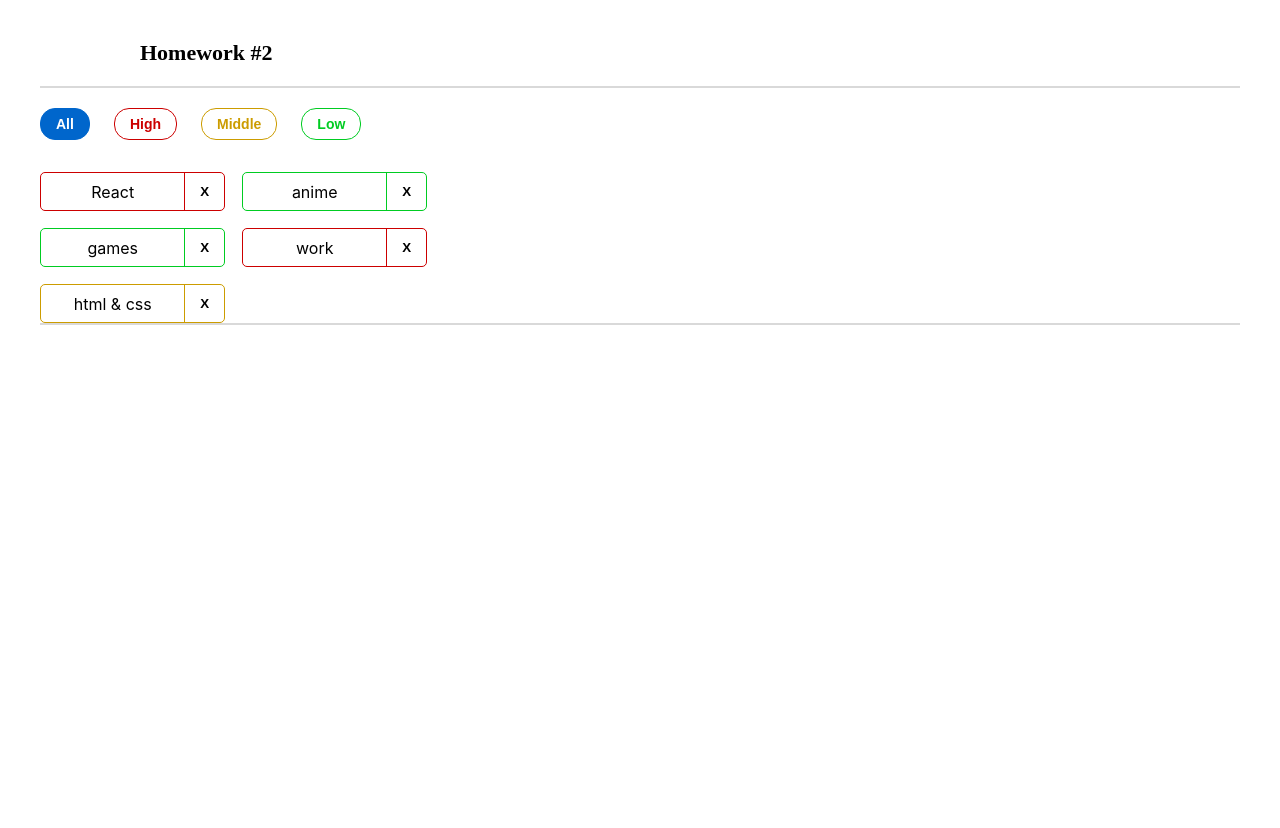
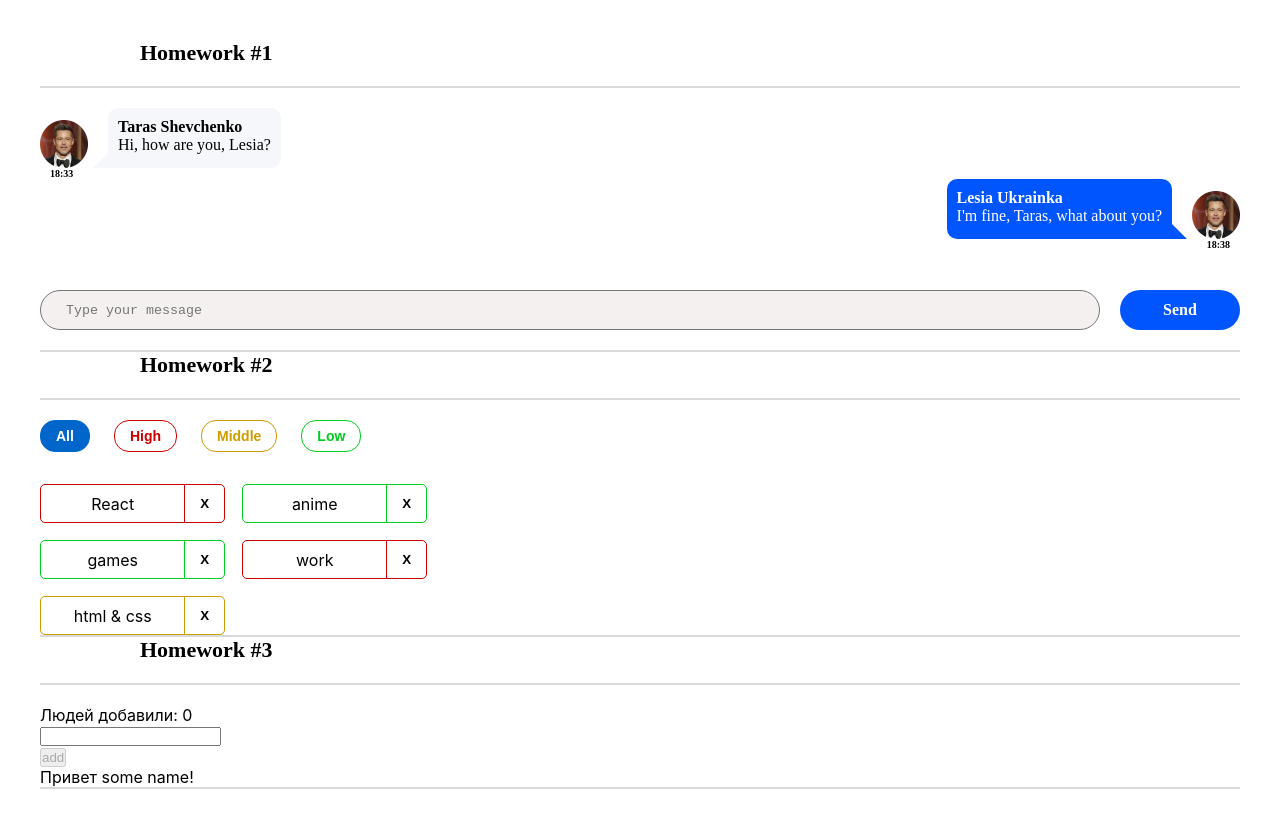
Before and after one commit to gargandiz/Homework_front_2, a React (Create React App) app: page / in a window 1280 px wide. Before the commit the page ends 800 px from the top, so only its background shows below. Built offline with nearby package versions, Linux system fonts and the light colour scheme.

Commit message:
HW03 to work on

```diff
--- a/src/s1-main/App.tsx
+++ b/src/s1-main/App.tsx
@@ -2,14 +2,15 @@
 import s from './App.module.css'
 import HW1 from '../s2-homeworks/hw01/HW1'
 import HW2 from "../s2-homeworks/hw02/HW2";
+import HW3 from "../s2-homeworks/hw03/HW3";
 
 function App() {
     return (
         <div className={s.App}>
-            {/*<HW1/>*/}
+            <HW1/>
             {/*раскомментировать по ходу выполнения*/}
             <HW2/>
-            {/*<HW3/>*/}
+            <HW3/>
             {/*<HW4/>*/}
 
             {/*при выполнении дз 5 и более - закомментировать здесь дз 1-4, так как они есть внутри дз 5*/}
```
